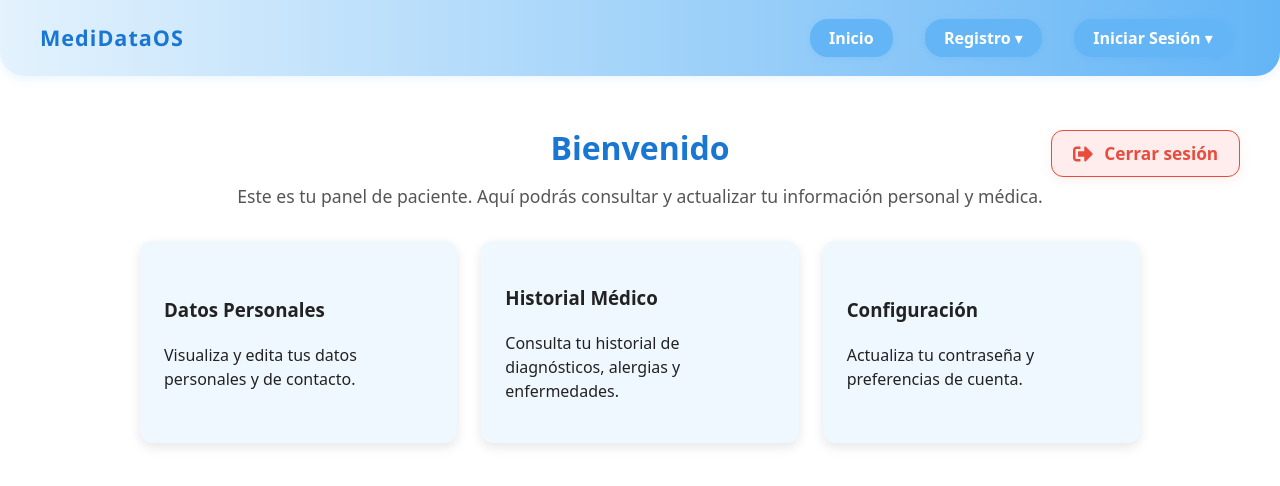
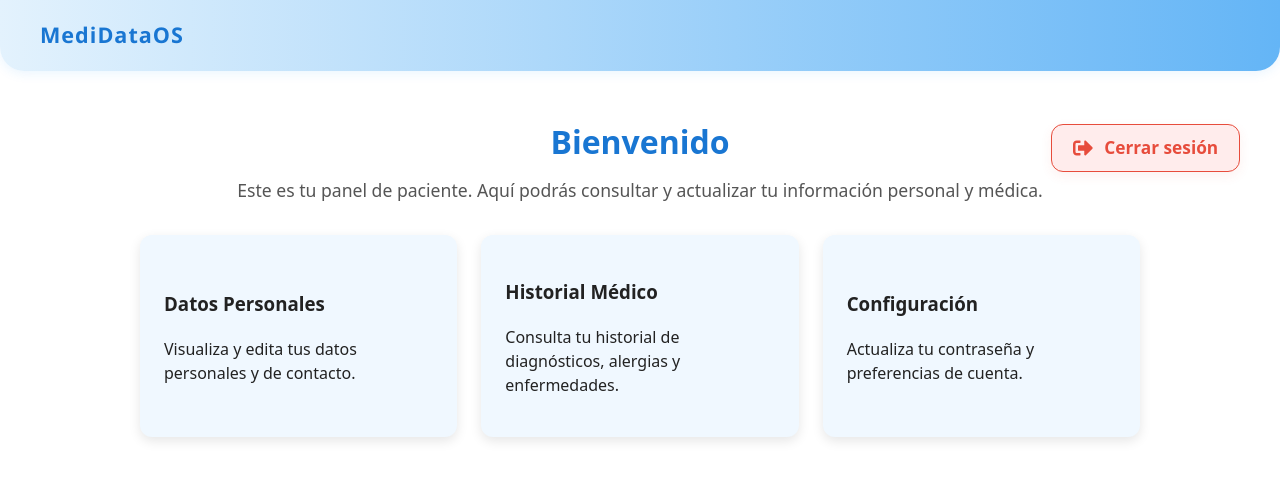
Before and after one commit to TheLuixOm/Hospital, a React (Vite) app: page /panel-paciente in a window 1280 px wide. Shown: the top 486 px of the page. Built offline with nearby package versions, Linux system fonts and the light colour scheme.

Commit message:
Gestion de botones del navbar

```diff
--- a/src/components/Navbar.jsx
+++ b/src/components/Navbar.jsx
@@ -1,10 +1,23 @@
 import React, { useState } from 'react';
+import { FaArrowLeft } from 'react-icons/fa';
 import { useNavigate } from 'react-router-dom';
 
 function Navbar() {
   const navigate = useNavigate();
   const [mostrarRegistro, setMostrarRegistro] = useState(false);
   const [mostrarLogin, setMostrarLogin] = useState(false);
+  // Estado de sesión
+  const paciente = localStorage.getItem('paciente');
+  const doctor = localStorage.getItem('doctor');
+  const location = window.location.pathname;
+
+  // Detectar si estamos en el inicio
+  const esInicio = location === '/';
+  // Detectar si el usuario está logueado
+  const logueado = paciente || doctor;
+  // Mostrar botón atrás en otras vistas si está logueado, excepto en paneles
+  const paneles = ['/panel-paciente', '/panel-doctor'];
+  const mostrarAtras = logueado && !esInicio && !paneles.includes(location);
 
   return (
     <nav style={styles.nav}>
@@ -12,10 +25,34 @@ function Navbar() {
         MediDataOS
       </h3>
       <div style={styles.menuContainer}>
+        {esInicio && (
+          <>
             <button onClick={() => navigate('/')} style={styles.button}>
               Inicio
             </button>
-
+            <div
+              style={styles.dropdown}
+              onMouseEnter={() => setMostrarLogin(true)}
+              onMouseLeave={() => setMostrarLogin(false)}
+            >
+              <button style={styles.button}>Iniciar Sesión ▾</button>
+              {mostrarLogin && (
+                <div style={styles.dropdownContent}>
+                  <button
+                    style={styles.dropdownItem}
+                    onClick={() => navigate('/login-paciente')}
+                  >
+                    Paciente
+                  </button>
+                  <button
+                    style={styles.dropdownItem}
+                    onClick={() => navigate('/login-doctor')}
+                  >
+                    Doctor
+                  </button>
+                </div>
+              )}
+            </div>
             <div
               style={styles.dropdown}
               onMouseEnter={() => setMostrarRegistro(true)}
@@ -39,30 +76,42 @@ function Navbar() {
                 </div>
               )}
             </div>
-
-        <div
-          style={styles.dropdown}
-          onMouseEnter={() => setMostrarLogin(true)}
-          onMouseLeave={() => setMostrarLogin(false)}
+          </>
+        )}
+        {mostrarAtras && (
+          <button
+            style={{
+              display: 'flex',
+              alignItems: 'center',
+              gap: '0.3rem',
+              background: '#1976d2',
+              color: '#fff',
+              fontWeight: '500',
+              boxShadow: '0 2px 8px rgba(33,150,243,0.10)',
+              border: 'none',
+              fontSize: '0.98rem',
+              padding: '0.35rem 0.9rem',
+              borderRadius: '16px',
+              transition: 'background 0.18s, box-shadow 0.22s, transform 0.22s',
+              minWidth: 'auto',
+              height: '2.1rem',
+            }}
+            onClick={() => navigate(-1)}
+            onMouseOver={e => {
+              e.currentTarget.style.background = '#1565c0';
+              e.currentTarget.style.boxShadow = '0 6px 18px rgba(33,150,243,0.18)';
+              e.currentTarget.style.transform = 'scale(1.08)';
+            }}
+            onMouseOut={e => {
+              e.currentTarget.style.background = '#1976d2';
+              e.currentTarget.style.boxShadow = '0 2px 8px rgba(33,150,243,0.10)';
+              e.currentTarget.style.transform = 'scale(1)';
+            }}
           >
-          <button style={styles.button}>Iniciar Sesión ▾</button>
-          {mostrarLogin && (
-            <div style={styles.dropdownContent}>
-              <button
-                style={styles.dropdownItem}
-                onClick={() => navigate('/login-paciente')}
-              >
-                Paciente
+            <FaArrowLeft size={15} style={{marginRight:'0.1rem'}} />
+            Atrás
           </button>
-              <button
-                style={styles.dropdownItem}
-                onClick={() => navigate('/login-doctor')}
-              >
-                Doctor
-              </button>
-            </div>
         )}
-        </div>
       </div>
     </nav>
   );
--- a/src/components/Registros.jsx
+++ b/src/components/Registros.jsx
@@ -31,7 +31,6 @@ function Registros() {
 
   return (
     <div style={{marginTop:'2rem'}}>
-      <button onClick={() => navigate('/panel-doctor')} style={{marginBottom:'1.5rem',padding:'0.6rem 1.2rem',borderRadius:'8px',background:'#1976d2',color:'#fff',border:'none',fontWeight:'bold'}}>Atrás</button>
       <h2 style={{textAlign:'center'}}>Registros de {paciente?.nombre} {paciente?.apellido}</h2>
 
       {/* Datos clínicos básicos */}
--- a/src/pages/home/PanelDoctor.jsx
+++ b/src/pages/home/PanelDoctor.jsx
@@ -38,9 +38,9 @@ function PanelDoctor({ onCerrarSesion }) {
   }, [medicoId]);
 
   const handleCerrarSesion = () => {
-    window.localStorage.removeItem('medicoId');
-    if (onCerrarSesion) onCerrarSesion();
-    window.location.href = '/login-doctor';
+  window.localStorage.removeItem('medicoId');
+  if (onCerrarSesion) onCerrarSesion();
+  window.location.href = '/';
   };
 
   if (sesionInvalida) {
--- a/src/pages/home/PanelPaciente.jsx
+++ b/src/pages/home/PanelPaciente.jsx
@@ -16,7 +16,7 @@ function PanelPaciente() {
         <button
           onClick={() => {
             window.localStorage.removeItem('paciente');
-            window.location.href = '/login-paciente';
+            window.location.href = '/';
           }}
           style={{
             position:'absolute',
```
Lines whose indentation alone changed are shown as unchanged.
